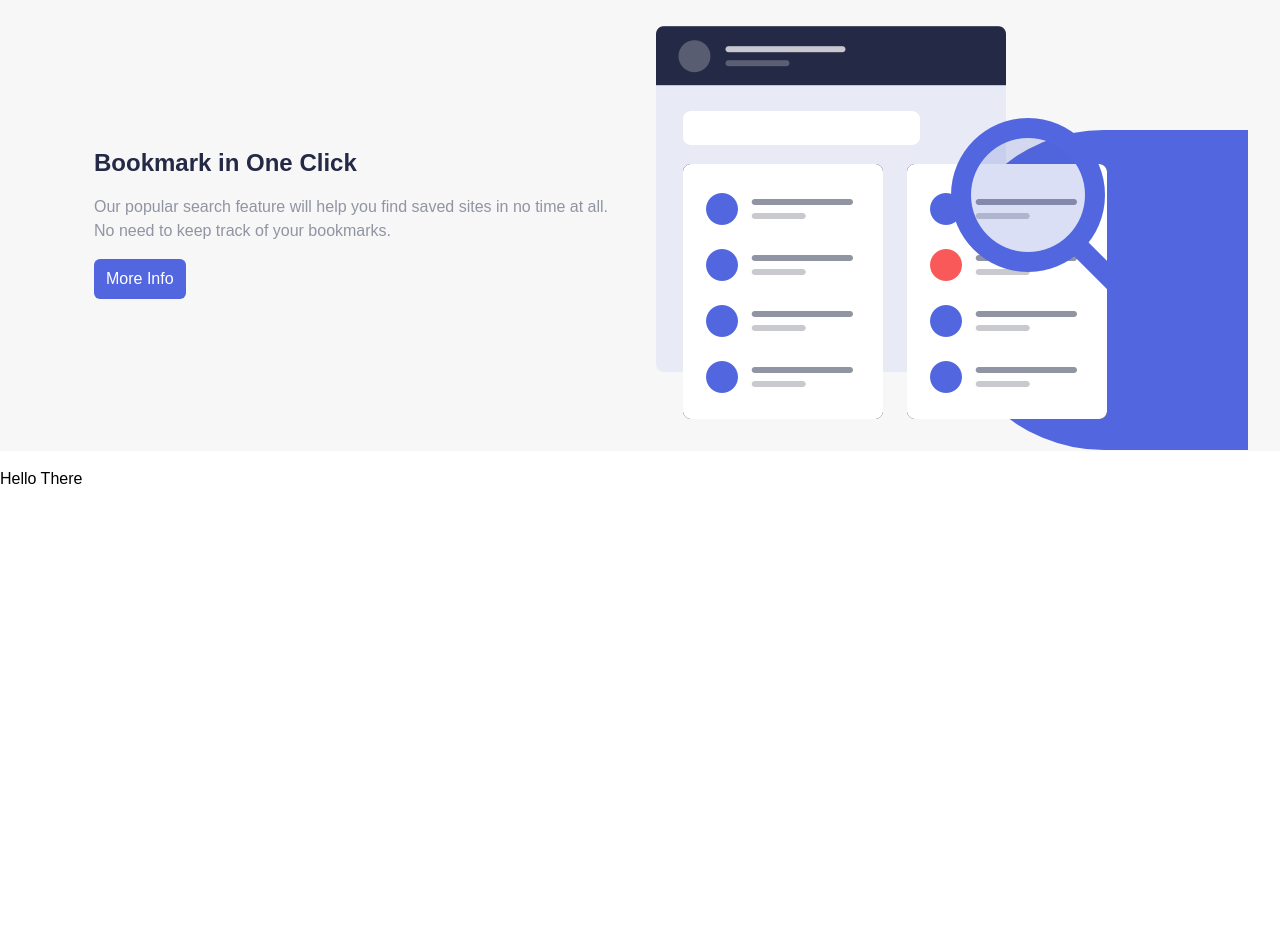
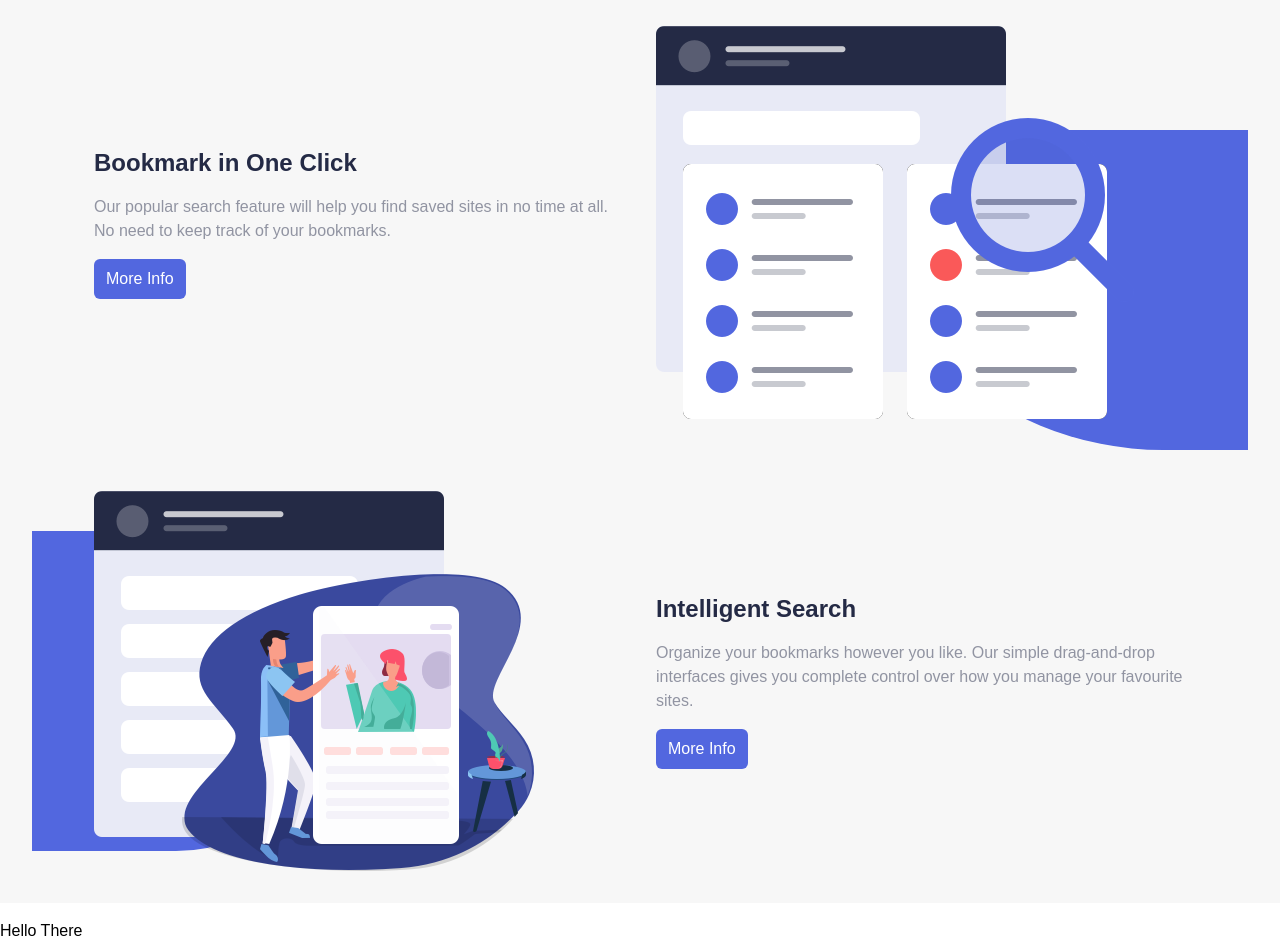
Before and after one commit to MilkiyasGebru/Landing-Page, a website: page public/index.html in a window 1280 px wide. Shown: the part 1220-2163 px from the top of the page. Before the commit the page ends 1711 px from the top, so only its background shows below. Drawn offline with Linux system fonts and the light colour scheme.

Commit message:
fixed the curve of the background color for feature #2

```diff
--- a/public/index.html
+++ b/public/index.html
@@ -105,7 +105,33 @@
                 </div>
 
             </div>
-            <div class="hidden absolute  md:block bg-bookmark-purple rounded-l-full w-1/4 h-80 right-0 top-32 z-0">
+            <div class="hidden absolute  md:block bg-bookmark-purple rounded-bl-full w-1/3 h-80 right-0 top-32 z-0">
+
+            </div>
+
+        </div>
+<!--        Feature #3-->
+        <div class="relative">
+            <div class=" relative container z-10 ">
+                <div class=" flex flex-col md:flex-row mt-6 gap-x-8 items-center  gap-y-4">
+
+                    <div class="w-4/5 md:w-1/2">
+                        <img src="./imgs/illustration-features-tab-3.png" alt="" class="">
+                    </div>
+                    <div class="flex gap-4 flex-col w-4/5 md:w-1/2">
+                        <h2 class="text-bookmark-blue font-semibold text-2xl text-center md:text-left">Intelligent Search</h2>
+                        <p class="text-left text-bookmark-grey">
+                            Organize your bookmarks however you like. Our simple drag-and-drop
+                            interfaces gives you complete control over how you manage your favourite sites.
+                        </p>
+                        <button class="py-2 px-3 bg-bookmark-purple w-fit rounded-md text-white">More Info</button>
+                    </div>
+
+
+                </div>
+
+            </div>
+            <div class="hidden absolute  md:block bg-bookmark-purple rounded-r-full w-1/4 h-80 left-0 top-16 z-0">
 
             </div>
 
```
Also changed, not shown: public/styles.css.
